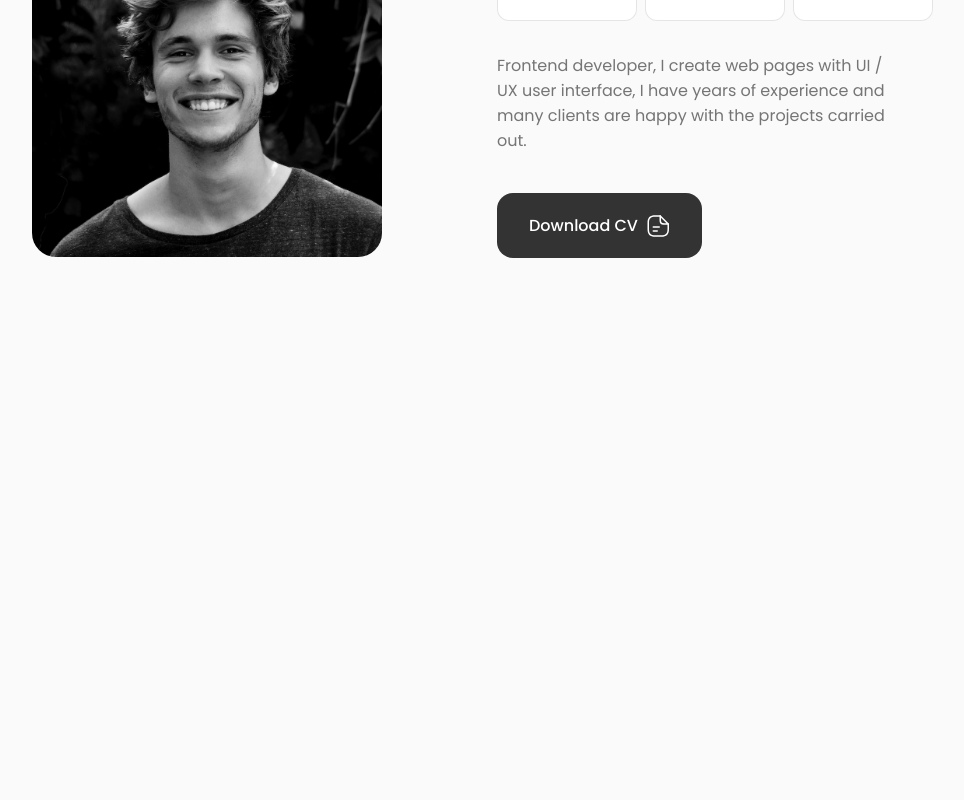
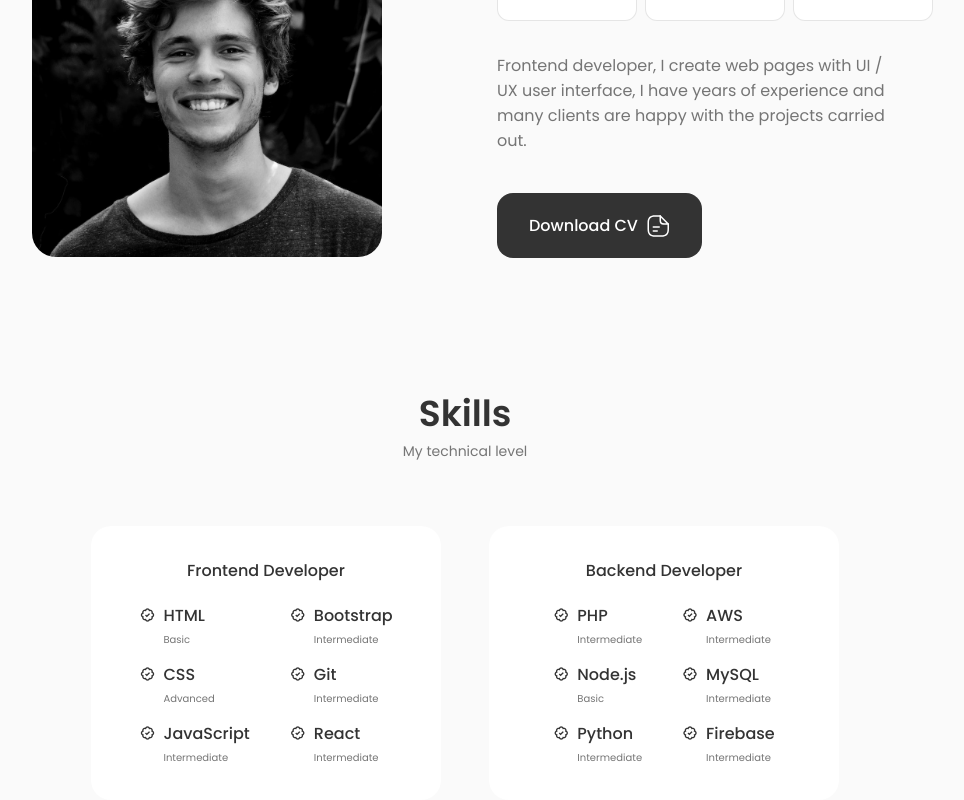
Before and after one commit to smit-18/react-portfolio-website, a React (Create React App) app: page / in a window 1280 px wide. Shown: the part 998-1798 px from the top of the page, without its empty margins (175-1139 px from the left). Before the commit the page ends 1288 px from the top, so only its background shows below. Built offline with nearby package versions, Linux system fonts and the light colour scheme.

Commit message:
added skills section

```diff
--- a/src/App.js
+++ b/src/App.js
@@ -3,6 +3,7 @@
 import Header from "./components/header/Header";
 import Home from "./components/home/Home";
 import About from "./components/about/About";
+import Skills from "./components/skills/Skills";
 
 function App() {
   return (
@@ -11,6 +12,7 @@
       <main className="main">
         <Home />
         <About />
+        <Skills />
       </main>
     </>
   );
--- /dev/null
+++ b/src/components/skills/Backend.jsx
@@ -0,0 +1,72 @@
+import React from "react";
+
+const Backend = () => {
+  return (
+    <div className="skills__content">
+      <h3 className="skills__title">Backend Developer</h3>
+
+      <div className="skills__box">
+        <div className="skills__group">
+          <div className="skills__data">
+            <i class="bx bx-badge-check"></i>
+            <div>
+              <h3 className="skills__name">PHP
+              </h3>
+                <span className="skills__level">Intermediate</span>
+            </div>
+          </div>
+
+          <div className="skills__data">
+            <i class="bx bx-badge-check"></i>
+            <div>
+              <h3 className="skills__name">Node.js
+              </h3>
+                <span className="skills__level">Basic</span>
+            </div>
+          </div>
+
+          <div className="skills__data">
+            <i class="bx bx-badge-check"></i>
+            <div>
+              <h3 className="skills__name">Python
+              </h3>
+                <span className="skills__level">Intermediate</span>
+            </div>
+          </div>
+        </div>
+
+        <div className="skills__group">
+        <div className="skills__data">
+            <i class="bx bx-badge-check"></i>
+            <div>
+              <h3 className="skills__name">AWS
+              </h3>
+                <span className="skills__level">Intermediate</span>
+            </div>
+          </div>
+
+          <div className="skills__data">
+            <i class="bx bx-badge-check"></i>
+            <div>
+              <h3 className="skills__name">MySQL
+              </h3>
+                <span className="skills__level">Intermediate</span>
+            </div>
+          </div>
+
+          <div className="skills__data">
+            <i class="bx bx-badge-check"></i>
+            <div>
+              <h3 className="skills__name">Firebase
+              </h3>
+                <span className="skills__level">Intermediate</span>
+            </div>
+          </div>
+
+        </div>
+      </div>
+    </div>
+  );
+};
+
+export default Backend;
--- /dev/null
+++ b/src/components/skills/Frontend.jsx
@@ -0,0 +1,65 @@
+import React from "react";
+
+const Frontend = () => {
+  return (
+    <div className="skills__content">
+      <h3 className="skills__title">Frontend Developer</h3>
+
+      <div className="skills__box">
+        <div className="skills__group">
+          <div className="skills__data">
+            <i class="bx bx-badge-check"></i>
+            <div>
+              <h3 className="skills__name">HTML</h3>
+              <span className="skills__level">Basic</span>
+            </div>
+          </div>
+
+          <div className="skills__data">
+            <i class="bx bx-badge-check"></i>
+            <div>
+              <h3 className="skills__name">CSS</h3>
+              <span className="skills__level">Advanced</span>
+            </div>
+          </div>
+
+          <div className="skills__data">
+            <i class="bx bx-badge-check"></i>
+            <div>
+              <h3 className="skills__name">JavaScript</h3>
+              <span className="skills__level">Intermediate</span>
+            </div>
+          </div>
+        </div>
+
+        <div className="skills__group">
+          <div className="skills__data">
+            <i class="bx bx-badge-check"></i>
+            <div>
+              <h3 className="skills__name">Bootstrap</h3>
+              <span className="skills__level">Intermediate</span>
+            </div>
+          </div>
+
+          <div className="skills__data">
+            <i class="bx bx-badge-check"></i>
+            <div>
+              <h3 className="skills__name">Git</h3>
+              <span className="skills__level">Intermediate</span>
+            </div>
+          </div>
+
+          <div className="skills__data">
+            <i class="bx bx-badge-check"></i>
+            <div>
+              <h3 className="skills__name">React</h3>
+              <span className="skills__level">Intermediate</span>
+            </div>
+          </div>
+        </div>
+      </div>
+    </div>
+  );
+};
+
+export default Frontend;
--- /dev/null
+++ b/src/components/skills/Skills.jsx
@@ -0,0 +1,20 @@
+import React from "react";
+import "./skills.css";
+import Frontend from "./Frontend";
+import Backend from "./Backend";
+
+const Skills = () => {
+  return (
+    <section className="skills section" id="skills">
+      <h2 className="section__title">Skills</h2>
+      <span className="section__subtitle">My technical level</span>
+
+      <div className="skills__container container grid">
+        <Frontend />
+        <Backend />
+      </div>
+    </section>
+  );
+};
+
+export default Skills;
--- /dev/null
+++ b/src/components/skills/skills.css
@@ -0,0 +1,82 @@
+.skills__container {
+  grid-template-columns: repeat(2, 350px);
+  column-gap: 3rem;
+  justify-content: center;
+}
+
+.skills__content {
+  background-color: var(--container-color);
+  border: 1px solid rgba(0 0 0 0.1);
+  padding: 2rem 4rem;
+  border-radius: 1.25rem;
+}
+
+.skills__title {
+  font-size: var(--normal-font-size);
+  font-weight: var(--font-medium);
+  text-align: center;
+  margin-bottom: var(--mb-1-5);
+}
+
+.skills__box {
+  display: flex;
+  justify-content: center;
+  column-gap: 2.5rem;
+}
+
+.skills__group {
+  display: grid;
+  align-items: flex-start;
+  row-gap: 1rem;
+}
+
+.skills__data {
+  display: flex;
+  column-gap: 0.5rem;
+}
+
+.skills .bx-badge-check {
+  font-size: 1rem;
+  color: var(--title-color);
+}
+
+.skills__name {
+  font-size: var(--normal-font-size);
+  font-weight: var(--font-medium);
+  line-height: 18px;
+}
+
+.skills__level {
+  font-size: var(--tiny-font-size);
+}
+
+/*=============== BREAKPOINTS ===============*/
+/* For large devices */
+@media screen and (max-width: 992px) {
+  .skills__container {
+    grid-template-columns: max-content;
+    row-gap: 2rem;
+  }
+}
+
+/* For medium devices */
+@media screen and (max-width: 576px) {
+    .skills__container {
+        grid-template-columns: 1fr;
+    }
+
+    .skills__content {
+        padding: 1.5rem;
+    }
+}
+
+/* For small devices */
+@media screen and (max-width: 350px) {
+    .skills__box {
+        column-gap: 1.25rem;
+    }
+
+    .skills__name {
+        font-size: var(--small-font-size);
+    }
+}
```
